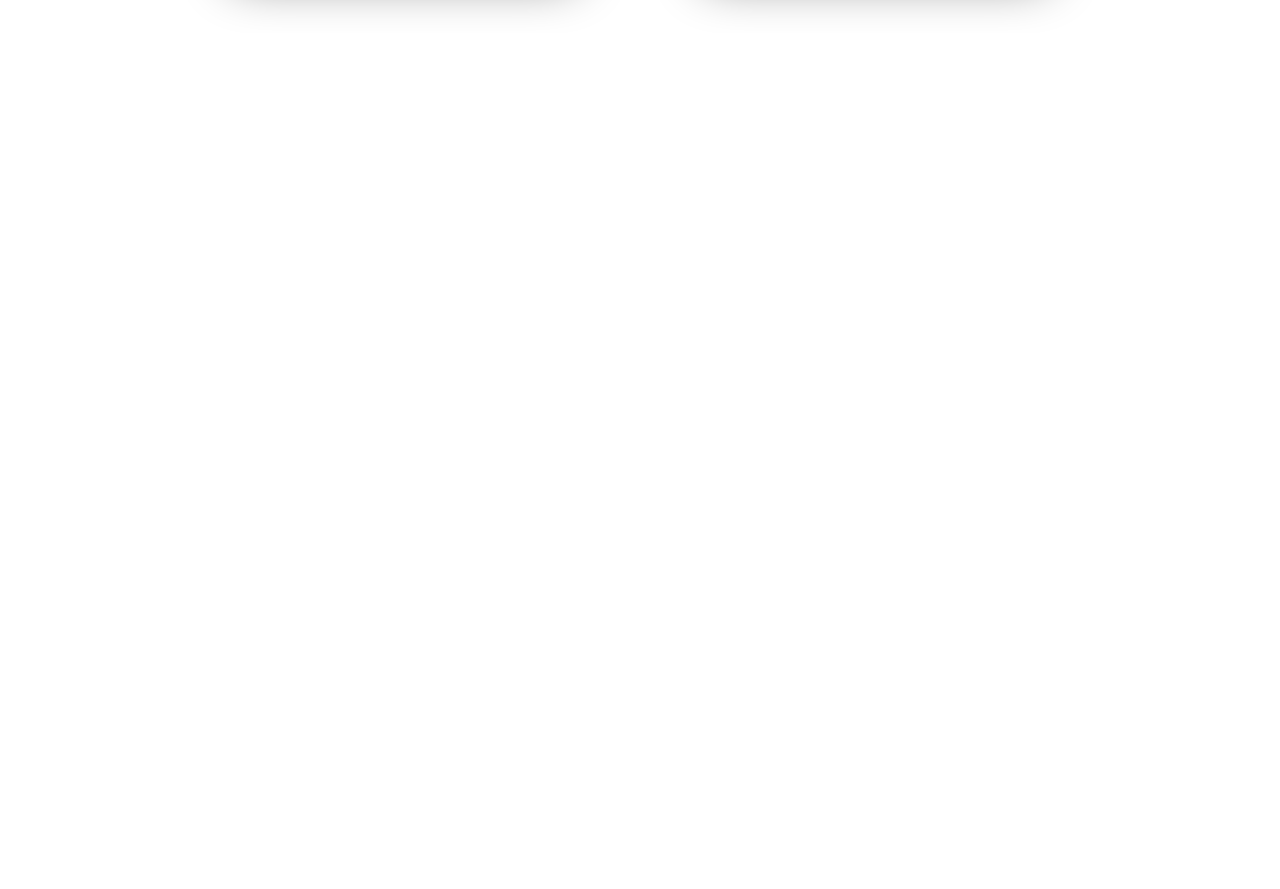
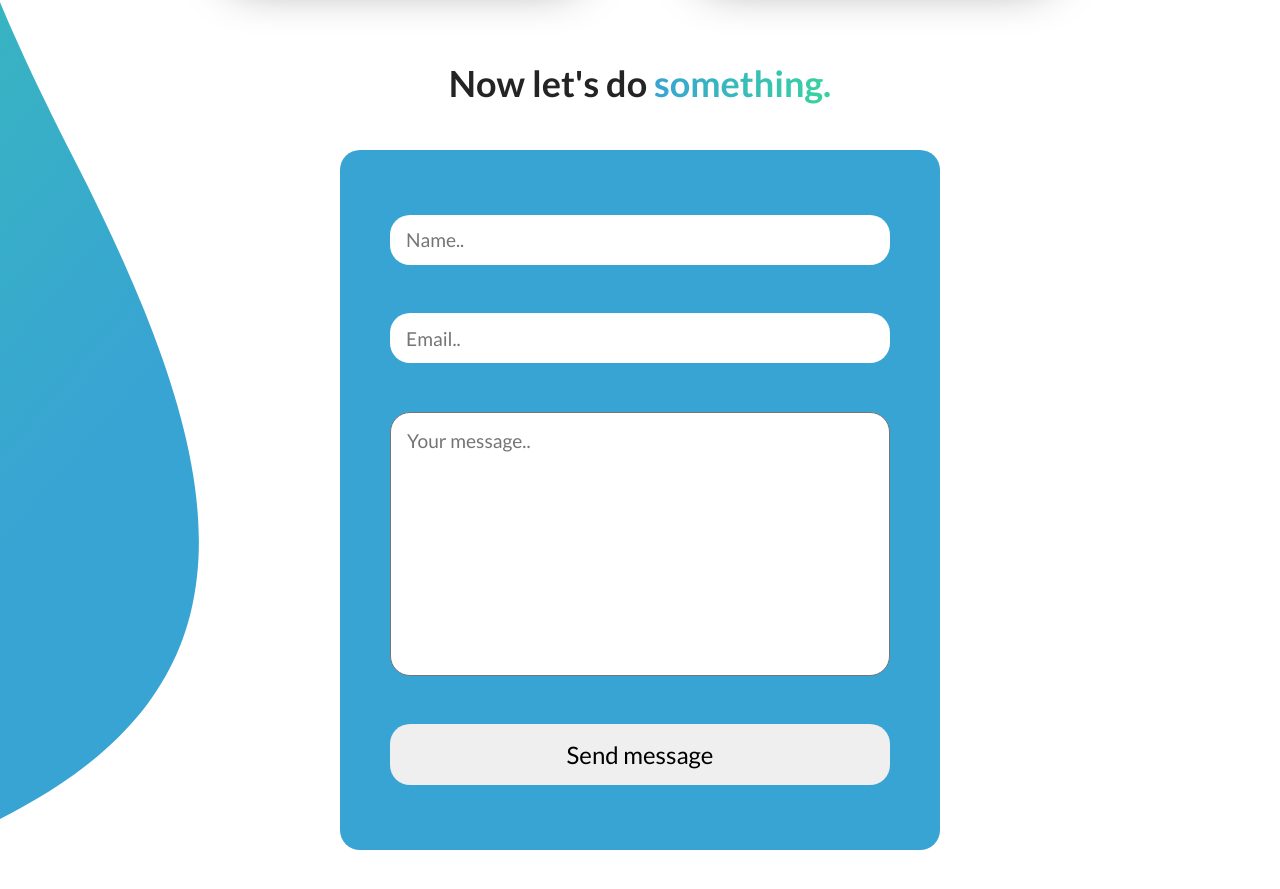
Before and after one commit to ZenFarhat/portfoliov3, a React (Create React App) app: page / in a window 1280 px wide. Shown: the part 2947-3836 px from the top of the page. Before the commit the page ends 2980 px from the top, so only its background shows below. Built offline with nearby package versions, Linux system fonts and the light colour scheme.

Commit message:
contact section done

```diff
--- a/package.json
+++ b/package.json
@@ -6,6 +6,7 @@
     "@testing-library/jest-dom": "^5.14.1",
     "@testing-library/react": "^11.2.7",
     "@testing-library/user-event": "^12.8.3",
+    "emailjs-com": "^3.2.0",
     "react": "^17.0.2",
     "react-dom": "^17.0.2",
     "react-scripts": "4.0.3",
--- a/src/App.js
+++ b/src/App.js
@@ -3,6 +3,7 @@
 import Hero from './components/Hero/Hero'
 import Skills from './components/Skills/Skills'
 import Projects from './components/Projects/Projects'
+import Contact from './components/Contact/Contact'
 
 function App() {
   return (
@@ -11,6 +12,7 @@
       <Hero />
       <Skills />
       <Projects />
+      <Contact />
     </div>
   )
 }
--- a/src/components/Contact/Contact.jsx
+++ b/src/components/Contact/Contact.jsx
@@ -0,0 +1,93 @@
+import React from 'react'
+import emailjs from 'emailjs-com'
+import { useState } from 'react'
+import splash from '../../assets/splash.svg'
+import '../../styles/style.css'
+
+function Contact() {
+  const [sent, setSent] = useState()
+
+  const messageSent = (status) => {
+    if (status === 'error') {
+      setSent(
+        <p className='contact-error'>
+          Something went wrong sending your message
+        </p>
+      )
+    } else {
+      setSent(
+        <p className='contact-success'>
+          Your message has been sent! I will get back to you ASAP.
+        </p>
+      )
+    }
+  }
+
+  const clearForm = () => {
+    document.getElementById('email-form').reset()
+  }
+
+  function sendEmail(e) {
+    e.preventDefault()
+
+    emailjs
+      .sendForm(
+        'service_hvielbl',
+        'template_jx2rpfn',
+        e.target,
+        'user_Tl9V0BUgoVZYVuUAbt0Lo'
+      )
+      .then(
+        (result) => {
+          console.log(result)
+          clearForm()
+          messageSent()
+        },
+        (error) => {
+          console.log(error.text)
+          clearForm()
+          messageSent('error')
+        }
+      )
+  }
+
+  return (
+    <div className='contact section'>
+      <img src={splash} className='contact__splash' alt='splash-svg' />
+      <h1>
+        Now let's do <span className='base__span'>something.</span>
+      </h1>
+      <div className='form-container'>
+        <form onSubmit={sendEmail} id='email-form'>
+          <input
+            type='text'
+            className='form-input'
+            required
+            placeholder='Name..'
+            name='from_name'
+          />
+          <input
+            name='_replyto'
+            type='email'
+            className='form-input'
+            required
+            placeholder='Email..'
+          />
+          <textarea
+            name='message'
+            cols='30'
+            className='form-textarea'
+            rows='10'
+            placeholder='Your message..'
+          ></textarea>
+          <button className='form-button' type='submit' value='Send'>
+            Send message
+          </button>
+        </form>
+        <p>{sent}</p>
+      </div>
+    </div>
+  )
+}
+
+export default Contact
--- a/src/components/Projects/Projects.jsx
+++ b/src/components/Projects/Projects.jsx
@@ -11,7 +11,9 @@
 function Projects() {
   return (
     <div className='projects section'>
-      <h1>Take a look through my projects</h1>
+      <h1>
+        Take a look through my <span className='base__span'>projects</span>
+      </h1>
       <div className='project__container'>
         <Project
           colour='blue'
--- a/src/styles/_contact.scss
+++ b/src/styles/_contact.scss
@@ -0,0 +1,135 @@
+.contact {
+  display: flex;
+  justify-content: center;
+  align-items: center;
+  flex-direction: column;
+  color: white;
+  width: 100vw;
+  height: 100vh;
+
+  h1 {
+    margin: 40px;
+  }
+}
+
+.form-container {
+  height: 700px;
+  width: 600px;
+  background-color: #38a4d3;
+  display: flex;
+  justify-content: center;
+  align-items: center;
+  flex-direction: column;
+  border-radius: 20px;
+  padding: 1rem;
+}
+
+form {
+  width: 500px;
+  height: 700px;
+  display: flex;
+  justify-content: space-evenly;
+  align-items: center;
+  flex-direction: column;
+}
+
+.form-input,
+.form-button,
+.form-textarea {
+  width: 100%;
+  padding: 1rem;
+  border-radius: 20px;
+  font-size: 1.2rem;
+  font-family: inherit;
+}
+
+.form-textarea {
+  resize: none;
+}
+
+.form-input {
+  height: 50px;
+  border: none;
+}
+
+.form-button {
+  display: flex;
+  justify-content: center;
+  align-items: center;
+  font-size: 1.5rem;
+  border: none;
+  transition: 0.3s;
+}
+
+.form-button:hover {
+  cursor: pointer;
+  background-color: #d0cde1;
+}
+
+.form-button:active {
+  transform: scale(0.98);
+}
+
+.form-input:focus,
+.form-button:focus,
+.form-textarea:focus {
+  outline: none;
+}
+
+.contact-error {
+  color: red;
+  border: 1px solid red;
+  padding: 2px 10px;
+  border-radius: 20px;
+  background-color: white;
+  padding: 1rem;
+}
+
+.contact__splash {
+  position: absolute;
+  z-index: -1;
+  transform: scaleX(-1);
+  left: -800px;
+}
+
+.contact-success {
+  color: green;
+  border: 1px solid green;
+  padding: 2px 10px;
+  border-radius: 20px;
+  background-color: white;
+  padding: 1rem;
+}
+
+@media only screen and (max-width: 790px) {
+  .contact {
+    margin-left: 10vh;
+  }
+
+  .form-container {
+    width: 100%;
+    padding: 1rem;
+    height: 90%;
+    margin: 10px;
+  }
+
+  form {
+    width: 100%;
+    height: 100%;
+    display: flex;
+    justify-content: space-evenly;
+    align-items: center;
+    flex-direction: column;
+  }
+
+  .form-input,
+  .form-button,
+  .form-textarea {
+    width: 100%;
+    margin: 5px 0;
+    padding: 0.5rem;
+    border-radius: 20px;
+    font-size: 1rem;
+    font-family: inherit;
+  }
+}
--- a/src/styles/style.css
+++ b/src/styles/style.css
@@ -44,6 +44,147 @@
   padding: 2rem 0;
 }
 
+.base__span {
+  background: linear-gradient(to left, #38d39f, #38a4d3);
+  -webkit-text-fill-color: transparent;
+  -webkit-background-clip: text;
+          background-clip: text;
+}
+
+.contact {
+  display: flex;
+  justify-content: center;
+  align-items: center;
+  flex-direction: column;
+  color: white;
+  width: 100vw;
+  height: 100vh;
+}
+.contact h1 {
+  margin: 40px;
+}
+
+.form-container {
+  height: 700px;
+  width: 600px;
+  background-color: #38a4d3;
+  display: flex;
+  justify-content: center;
+  align-items: center;
+  flex-direction: column;
+  border-radius: 20px;
+  padding: 1rem;
+}
+
+form {
+  width: 500px;
+  height: 700px;
+  display: flex;
+  justify-content: space-evenly;
+  align-items: center;
+  flex-direction: column;
+}
+
+.form-input,
+.form-button,
+.form-textarea {
+  width: 100%;
+  padding: 1rem;
+  border-radius: 20px;
+  font-size: 1.2rem;
+  font-family: inherit;
+}
+
+.form-textarea {
+  resize: none;
+}
+
+.form-input {
+  height: 50px;
+  border: none;
+}
+
+.form-button {
+  display: flex;
+  justify-content: center;
+  align-items: center;
+  font-size: 1.5rem;
+  border: none;
+  transition: 0.3s;
+}
+
+.form-button:hover {
+  cursor: pointer;
+  background-color: #d0cde1;
+}
+
+.form-button:active {
+  transform: scale(0.98);
+}
+
+.form-input:focus,
+.form-button:focus,
+.form-textarea:focus {
+  outline: none;
+}
+
+.contact-error {
+  color: red;
+  border: 1px solid red;
+  padding: 2px 10px;
+  border-radius: 20px;
+  background-color: white;
+  padding: 1rem;
+}
+
+.contact__splash {
+  position: absolute;
+  z-index: -1;
+  transform: scaleX(-1);
+  left: -800px;
+}
+
+.contact-success {
+  color: green;
+  border: 1px solid green;
+  padding: 2px 10px;
+  border-radius: 20px;
+  background-color: white;
+  padding: 1rem;
+}
+
+@media only screen and (max-width: 790px) {
+  .contact {
+    margin-left: 10vh;
+  }
+
+  .form-container {
+    width: 100%;
+    padding: 1rem;
+    height: 90%;
+    margin: 10px;
+  }
+
+  form {
+    width: 100%;
+    height: 100%;
+    display: flex;
+    justify-content: space-evenly;
+    align-items: center;
+    flex-direction: column;
+  }
+
+  .form-input,
+.form-button,
+.form-textarea {
+    width: 100%;
+    margin: 5px 0;
+    padding: 0.5rem;
+    border-radius: 20px;
+    font-size: 1rem;
+    font-family: inherit;
+  }
+}
 .hero {
   display: flex;
   justify-content: center;
@@ -206,19 +347,19 @@
 }
 
 .project__blue {
-  background: rgba(56, 184, 188, 0.85);
+  background: rgba(56, 184, 188, 0.9);
 }
 
 .project__red {
-  background: rgba(247, 65, 65, 0.85);
+  background: rgba(247, 65, 65, 0.9);
 }
 
 .project__green {
-  background: rgba(52, 165, 48, 0.85);
+  background: rgba(52, 165, 48, 0.9);
 }
 
 .project__purple {
-  background: rgba(155, 18, 189, 0.85);
+  background: rgba(155, 18, 189, 0.9);
 }
 
 .skills {
--- a/src/styles/style.scss
+++ b/src/styles/style.scss
@@ -52,9 +52,16 @@
   padding: 2rem 0;
 }
 
+.base__span {
+  background: $gradient;
+  -webkit-text-fill-color: transparent;
+  background-clip: text;
+}
+
 // COMPONENT STYLES
 @import 'contact';
 @import 'hero';
 @import 'nav';
 @import 'projects';
 @import 'skills';
+@import 'footer';
```
Also changed, not shown: src/styles/_projects.scss (+4 -4 lines), src/components/Footer/Footer.jsx (added), src/styles/_footer.scss (added), 2 other files (tests, documents, lock files or other folders).
